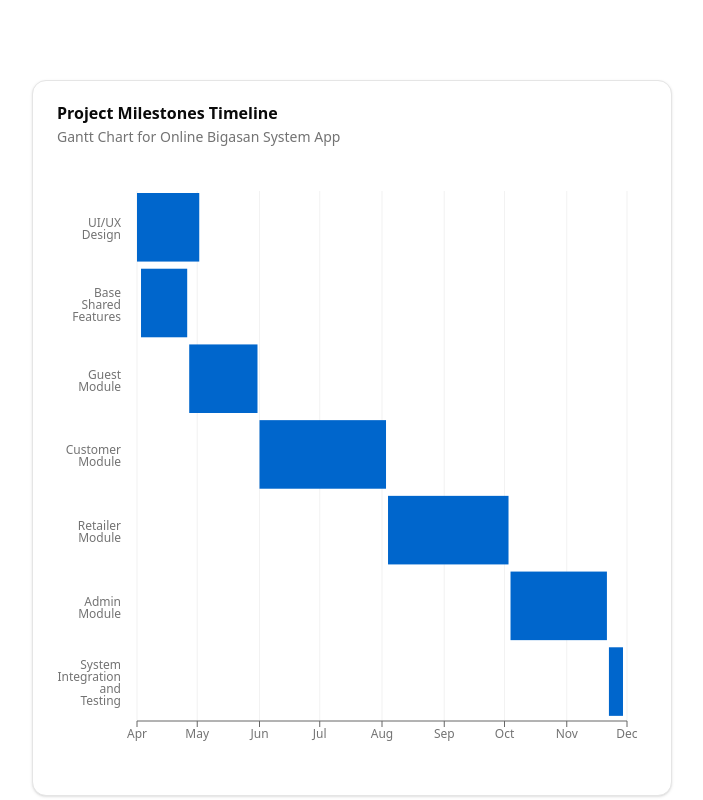
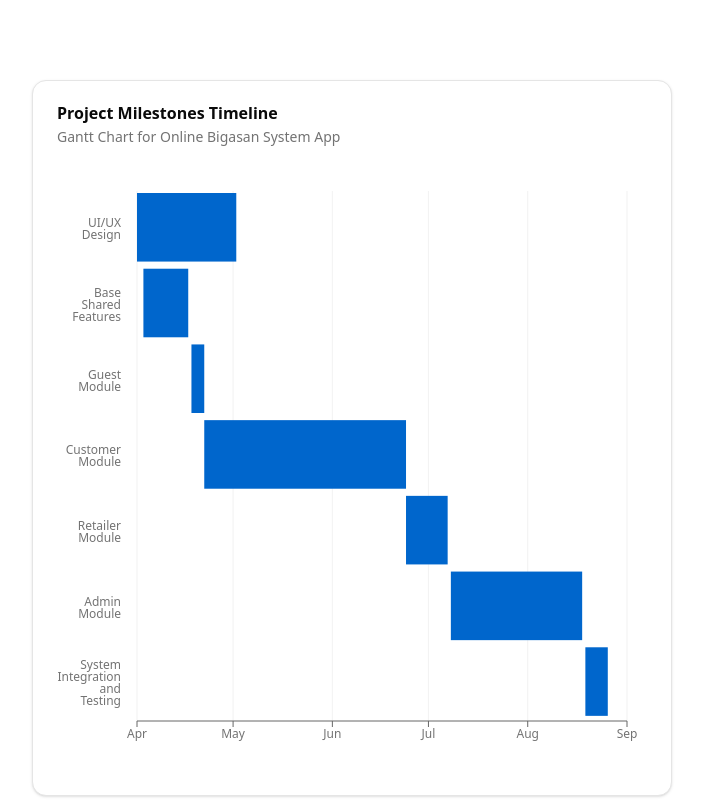
Before and after one commit to RusselHarveyMercadoIV/bigasan-sample-chart, a React (Vite) app: page / in a window 1280 px wide. Shown: the top 800 px of the page, without its empty margins (288-991 px from the left). Built offline with nearby package versions, Linux system fonts and the light colour scheme.

Commit message:
adjust milestones

```diff
--- a/src/components/gantt.tsx
+++ b/src/components/gantt.tsx
@@ -22,32 +22,32 @@ const chartData = [
   {
     milestone: "Base Shared Features",
     start: new Date(2025, 3, 3), // May 3, 2025
-    end: new Date(2025, 3, 26), // May 17, 2025
+    end: new Date(2025, 3, 17), // May 17, 2025
   },
   {
     milestone: "Guest Module",
-    start: new Date(2025, 3, 27), // May 18, 2025
-    end: new Date(2025, 4, 31), // May 22, 2025
+    start: new Date(2025, 3, 18), // May 18, 2025
+    end: new Date(2025, 3, 22), // May 22, 2025
   },
   {
     milestone: "Customer Module",
-    start: new Date(2025, 5, 1), // May 22, 2025
-    end: new Date(2025, 7, 3), // June 24, 2025
+    start: new Date(2025, 3, 22), // May 22, 2025
+    end: new Date(2025, 5, 24), // June 24, 2025
   },
   {
     milestone: "Retailer Module",
-    start: new Date(2025, 7, 4), // June 21, 2025
-    end: new Date(2025, 9, 3), // July 24, 2025
+    start: new Date(2025, 5, 24), // June 21, 2025
+    end: new Date(2025, 6, 7), // July 24, 2025
   },
   {
     milestone: "Admin Module",
-    start: new Date(2025, 9, 4), // July 25, 2025
-    end: new Date(2025, 10, 21), // August 14, 2025
+    start: new Date(2025, 6, 8), // July 25, 2025
+    end: new Date(2025, 7, 18), // August 14, 2025
   },
   {
     milestone: "System Integration and Testing",
-    start: new Date(2025, 10, 22), // August 15, 2025
-    end: new Date(2025, 10, 29), // August 21, 2025
+    start: new Date(2025, 7, 19), // August 15, 2025
+    end: new Date(2025, 7, 26), // August 21, 2025
   },
 ];
 
@@ -140,14 +140,11 @@ export default function Gantt() {
                 tickFormatter={formatMonth}
                 ticks={[
                   new Date(2025, 3, 1).getTime(), // Apr
-                  new Date(2025, 4, 1).getTime(), // Apr
-                  new Date(2025, 5, 1).getTime(), // May
-                  new Date(2025, 6, 1).getTime(), // Jun
-                  new Date(2025, 7, 1).getTime(), // Jul
-                  new Date(2025, 8, 1).getTime(), // Aug
-                  new Date(2025, 9, 1).getTime(), // Aug
-                  new Date(2025, 10, 1).getTime(), // Aug
-                  new Date(2025, 11, 1).getTime(), // Aug
+                  new Date(2025, 4, 1).getTime(), // May
+                  new Date(2025, 5, 1).getTime(), // Jun
+                  new Date(2025, 6, 1).getTime(), // Jul
+                  new Date(2025, 7, 1).getTime(), // Aug
+                  new Date(2025, 8, 1).getTime(), // Sep
                 ]}
               />
               <ChartTooltip
--- a/src/components/stacked.tsx
+++ b/src/components/stacked.tsx
@@ -39,10 +39,10 @@ const chartData = [
   },
   {
     milestone: "Retailer Module",
-    development: 270,
-    integration: 108,
-    testing: 108,
-    debugging: 54,
+    development: 112,
+    integration: 56,
+    testing: 56,
+    debugging: 23,
   },
   {
     milestone: "Admin Module",
```
